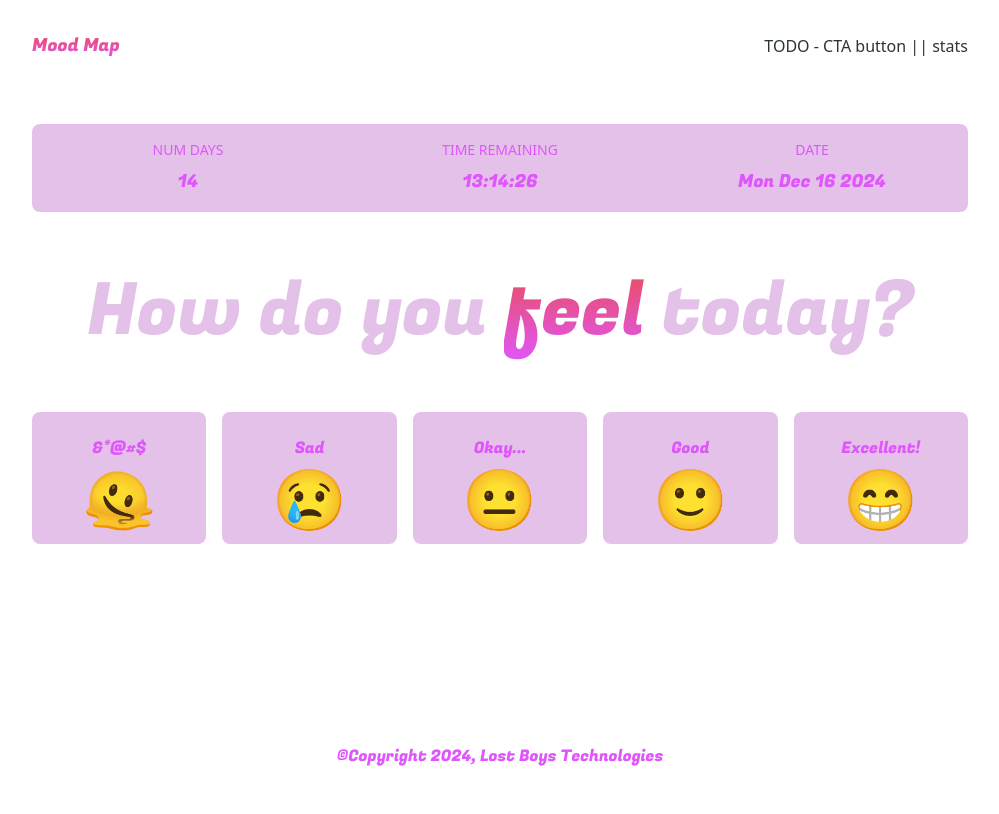
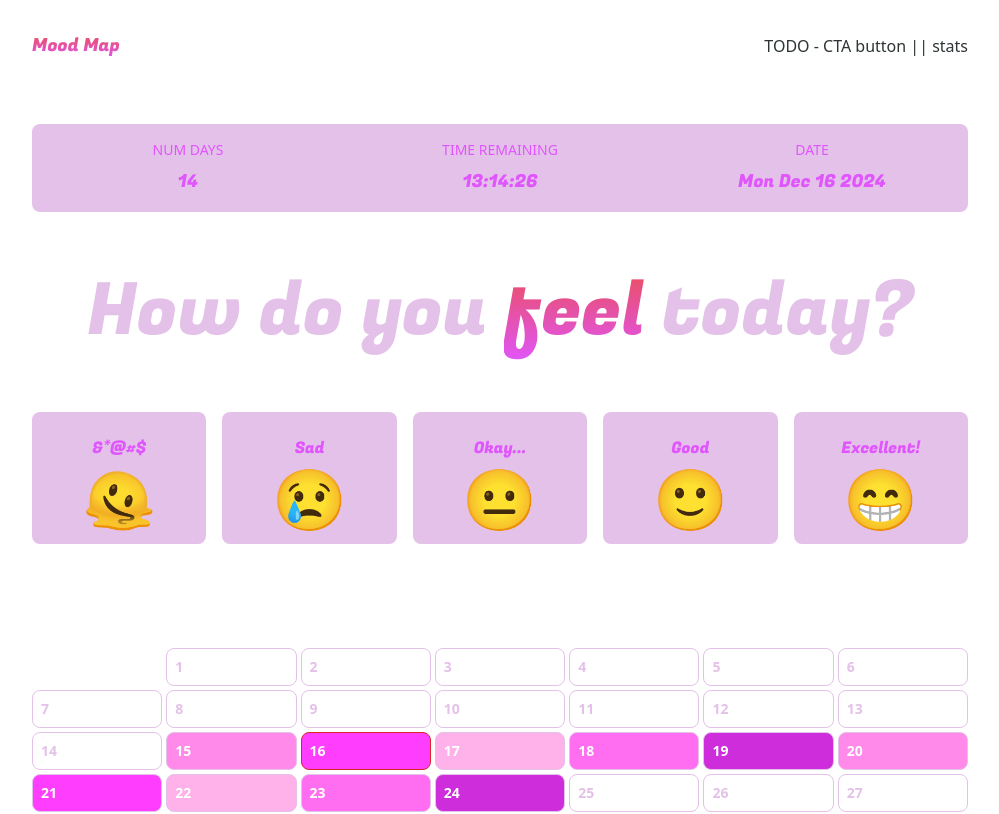
Before and after one commit to kenhoward/mood-map, a Next.js app: page /dashboard in a window 1280 px wide. Shown: the top 814 px of the page, without its empty margins (140-1139 px from the left). Built offline with nearby package versions, Linux system fonts and the light colour scheme.

Commit message:
updating calendar boilerplate with temp data

```diff
--- a/components/Calendar.js
+++ b/components/Calendar.js
@@ -1,7 +1,63 @@
-import React from 'react'
+import React from 'react';
+// utils
+import { gradients, baseRating, demoData, months, dayList } from '@/utils/calendar';
 
-export default function Calendar() {
+const now = new Date();
+
+export default function Calendar(props) {
+    const { demo } = props;
+
+    // temporary data
+    const year = 2024;
+    const month = 'July';
+
+    const monthNow = new Date(year, Object.keys(months).indexOf(month), 1);
+    const firstDayOfMonth = monthNow.getDay();
+    const daysInMonth = new Date(year, Object.keys(months).indexOf(month) + 1, 0).getDate();
+
+    const daysToDisplay = firstDayOfMonth + daysInMonth;
+    const numRows = Math.floor(daysToDisplay / 7) + (daysToDisplay % 7 ? 1 : 0);
+
     return (
-        <div>Calendar</div>
-    )
+        <div className="flex flex-col overflow-hidden gap-1 py-4 sm:py-6 md:py-10">
+            {[...Array(numRows)].map((_, rowIndex) => (
+                <div key={rowIndex} className="grid grid-cols-7 gap-1">
+                    {dayList.map((dayOfWeek, dayOfWeekIndex) => {
+                        const dayIndex = rowIndex * 7 + dayOfWeekIndex - (firstDayOfMonth - 1);
+                        const dayDisplay =
+                            dayIndex > daysInMonth || (rowIndex === 0 && dayOfWeekIndex < firstDayOfMonth)
+                                ? false
+                                : true;
+                        const isToday = dayIndex === now.getDate();
+
+                        if (!dayDisplay) {
+                            return <div className="transparent" key={dayOfWeekIndex} />;
+                        }
+
+                        const color = demo
+                            ? gradients.pink[baseRating[dayIndex]]
+                            : dayIndex in demoData
+                                ? gradients.pink[demoData[dayIndex]]
+                                : 'transparent';
+
+                        return (
+                            <div
+                                style={{ background: color }}
+                                className={`text-xs sm:text-sm border border-solid p-2 flex items-center gap-2 justify-between rounded-lg ${isToday
+                                        ? 'border-red-600 font-extrabold'
+                                        : 'border-lightPurple font-semibold'
+                                    } ${color === 'transparent'
+                                        ? 'text-lightPurple font-semibold'
+                                        : 'text-white font-semibold'
+                                    }`}
+                                key={dayOfWeekIndex}
+                            >
+                                <p>{dayIndex}</p>
+                            </div>
+                        );
+                    })}
+                </div>
+            ))}
+        </div>
+    );
 }
--- a/components/Dashboard.js
+++ b/components/Dashboard.js
@@ -1,4 +1,6 @@
 import React from 'react'
+// components
+import Calendar from './Calendar';
 // fonts
 import { Fugaz_One } from 'next/font/google';
 
@@ -55,7 +57,7 @@
             <div className='grid grid-cols-2 sm:grid-cols-5 gap-4'>
                 {renderMoods()}
             </div>
-
+            <Calendar />
         </div>
     )
 }
--- /dev/null
+++ b/utils/calendar.js
@@ -0,0 +1,39 @@
+export const months = {
+    January: 'Jan',
+    February: 'Feb',
+    March: 'Mar',
+    April: 'Apr',
+    May: 'May',
+    June: 'Jun',
+    July: 'Jul',
+    August: 'Aug',
+    September: 'Sep',
+    October: 'Oct',
+    November: 'Nov',
+    December: 'Dec',
+};
+
+export const dayList = ['Sunday', 'Monday', 'Tuesday', 'Wednesday', 'Thursday', 'Friday', 'Saturday'];
+
+export const gradients = {
+    green: ['#dcfdc3', '#affc9d', '#7cf86c', '#4bf246', '#0cea1c', '#0dc928', '#0ca82f', '#038731', '#047031',],
+    blue: ['#ccfffa', '#9afefe', '#66f1fc', '#41dffa', '#07c2f7', '#0497d4', '#0171b1', '#02518e', '#003a76',],
+    pink: ['#ffd8f2', '#ffb1ea', '#ff8aea', '#ff6df1', '#ff3dfe', '#cd2ddb', '#9d1fb7', '#731493', '#540b7a',],
+}
+
+export const baseRating = {
+    "0": 2, "1": 5, "2": 4, "3": 1, "4": 3,
+    "5": 2, "6": 4, "7": 1, "8": 5, "9": 3,
+    "10": 2, "11": 4, "12": 1, "13": 3, "14": 5,
+    "15": 2, "16": 4, "17": 1, "18": 3, "19": 5,
+    "20": 2, "21": 4, "22": 1, "23": 3, "24": 5,
+    "25": 3, "26": 4, "27": 2, "28": 1, "29": 2,
+    "30": 4, "31": 1, "32": 3, "33": 5, "34": 2,
+    "35": 4, "36": 1, "37": 5, "38": 3, "39": 2,
+    "40": 5, "41": 4, "42": 1, "43": 3,
+}
+
+export const demoData = {
+    "15": 2, "16": 4, "17": 1, "18": 3, "19": 5,
+    "20": 2, "21": 4, "22": 1, "23": 3, "24": 5,
+}
```
